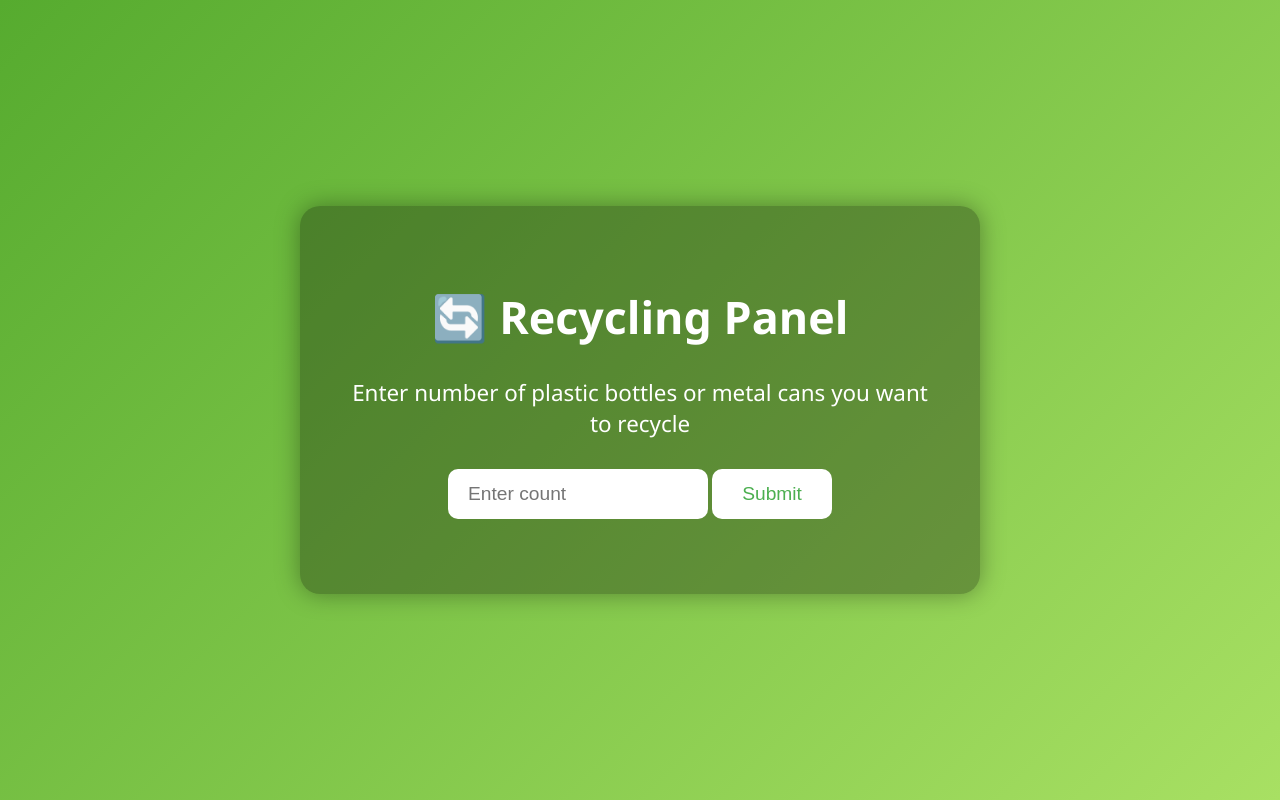
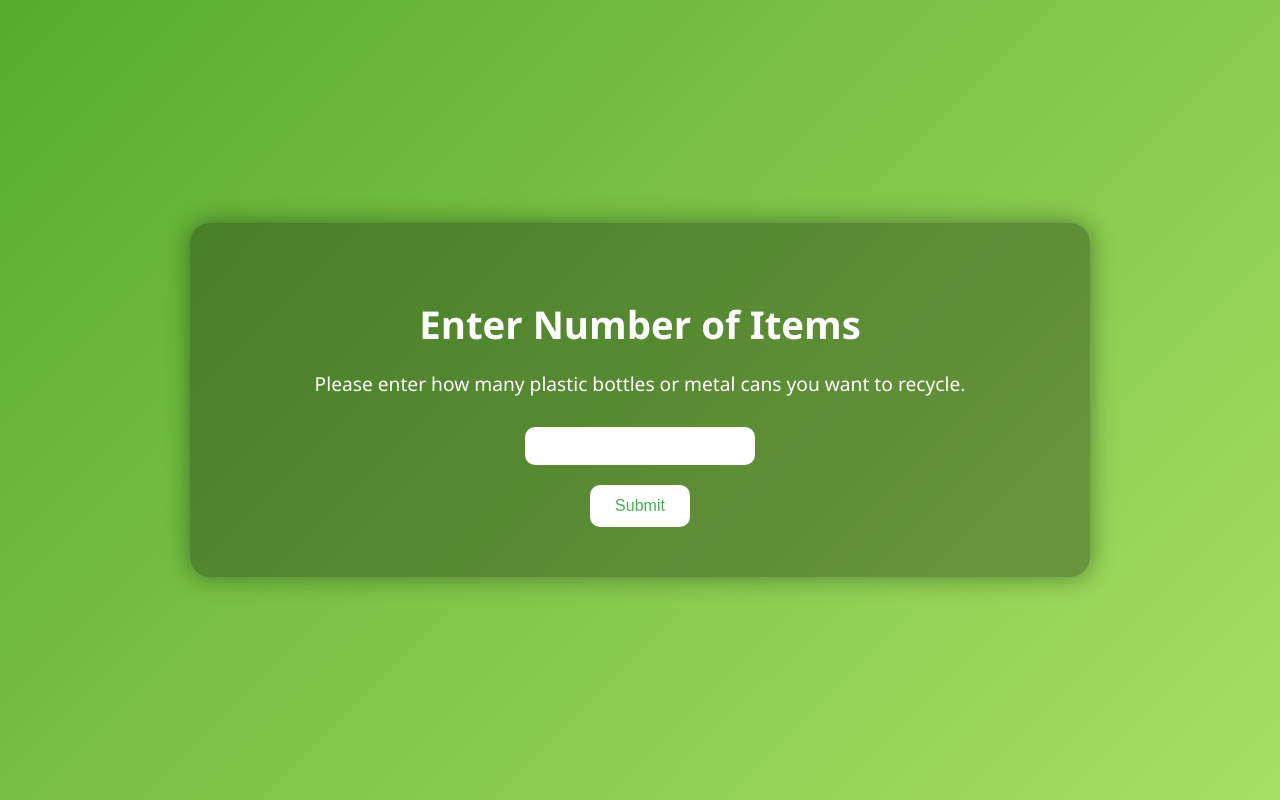
Before and after one commit to PratikGadhe/Major-Project-, a Flask app: page /enter-items in a window 1280 px wide. Run offline with Flask 3, Linux system fonts and the light colour scheme.

Commit message:
Major Project 2025

```diff
--- a/EcoRecycleApp/app.py
+++ b/EcoRecycleApp/app.py
@@ -1,27 +1,34 @@
 from flask import Flask, render_template, request
-from arduino_comm import send_open_signal
+import pyttsx3
+import threading
 
 app = Flask(__name__)
 
+# 🔉 Speak async (non-blocking)
+def speak_async(message):
+    def run():
+        engine = pyttsx3.init()
+        engine.setProperty('rate', 165)
+        engine.say(message)
+        engine.runAndWait()
+    threading.Thread(target=run).start()
+
 @app.route('/')
-def home():
-    return render_template('index.html')
+def welcome():
+    speak_async("Welcome to Incentivised Plastic or Metallic Can Recycling Machine. Let's start recycling.")
+    return render_template('welcome.html')
 
-@app.route('/enter-items')
+@app.route('/enter-items', methods=['GET'])
 def enter_items():
+    speak_async("Please enter how many number of plastic bottles or metal cans you want to recycle?")
     return render_template('enter_items.html')
 
 @app.route('/start-recycling', methods=['POST'])
 def start_recycling():
-    item_count = int(request.form['item_count'])
-    print(f"User entered {item_count} items to recycle.")
-
-    try:
-        send_open_signal(item_count)
-        return "✅ Panel opened successfully! You may now insert items."
-    except Exception as e:
-        print("❌ Error:", e)
-        return f"Error: {e}"
+    num_items = request.form.get('item_count')  # Fixed field name
+    if num_items:
+        return f"You entered {num_items} items to recycle!"
+    return "Invalid input", 400
 
 if __name__ == '__main__':
     app.run(debug=True)
--- a/EcoRecycleApp/static/style.css
+++ b/EcoRecycleApp/static/style.css
@@ -1,5 +1,3 @@
-/* static/style.css */
-
 body {
   margin: 0;
   font-family: 'Segoe UI', Tahoma, Geneva, Verdana, sans-serif;
@@ -14,39 +12,39 @@ body {
 .container {
   text-align: center;
   background: rgba(0, 0, 0, 0.3);
-  padding: 50px 40px;
+  padding: 50px;
   border-radius: 20px;
-  box-shadow: 0 0 25px rgba(0,0,0,0.35);
-  max-width: 600px;
+  box-shadow: 0 0 25px rgba(0,0,0,0.4);
+  max-width: 800px;
   width: 90%;
 }
 
 h1 {
-  font-size: 2.8em; /* Increased from 2.2em */
-  margin-bottom: 30px;
+  font-size: 2.4em;
+  margin-bottom: 20px;
 }
 
 .subtitle {
-  font-size: 1.4em; /* Increased from 1.1em */
+  font-size: 1.2em;
   margin-bottom: 30px;
 }
 
 input[type="number"] {
-  padding: 14px 20px;
-  font-size: 1.2em; /* Increased from 1em */
-  width: 220px;
+  padding: 10px 15px;
+  font-size: 1em;
+  width: 200px;
   border-radius: 10px;
   border: none;
-  margin-bottom: 25px;
+  margin-bottom: 20px;
 }
 
 button {
   background-color: #fff;
   color: #4CAF50;
   border: none;
-  padding: 14px 30px;
+  padding: 12px 25px;
   border-radius: 10px;
-  font-size: 1.2em; /* Increased from 1em */
+  font-size: 1em;
   cursor: pointer;
   transition: 0.3s ease;
 }
@@ -55,3 +53,8 @@ button:hover {
   background-color: #f0f0f0;
   transform: scale(1.05);
 }
+
+.logo {
+  width: 100px;
+  margin-bottom: 20px;
+}
--- a/EcoRecycleApp/templates/enter_items.html
+++ b/EcoRecycleApp/templates/enter_items.html
@@ -1,20 +1,24 @@
-<!-- templates/enter_items.html -->
 <!DOCTYPE html>
 <html lang="en">
 <head>
   <meta charset="UTF-8">
-  <title>Enter Items to Recycle</title>
+  <title>Enter Items</title>
   <link rel="stylesheet" href="{{ url_for('static', filename='style.css') }}">
 </head>
-<body class="enter-page">
+<body>
   <div class="container">
-    <h1>🔄 Recycling Panel</h1>
-    <p class="subtitle">Enter number of plastic bottles or metal cans you want to recycle</p>
-
-    <form action="/start-recycling" method="POST">
-      <input type="number" name="item_count" min="1" required placeholder="Enter count" />
+    <h1>Enter Number of Items</h1>
+    <p class="subtitle">Please enter how many plastic bottles or metal cans you want to recycle.</p>
+    <form action="/start-recycling" method="post">
+      <input type="number" name="item_count" min="1" required>
+      <br>
       <button type="submit">Submit</button>
     </form>
   </div>
+
+  <!-- Audio on load -->
+  <audio autoplay>
+    <source src="{{ url_for('static', filename='audio/input_prompt.mp3') }}" type="audio/mpeg">
+  </audio>
 </body>
 </html>
```
Also changed, not shown: EcoRecycleApp/speech.py (added, +14 -0 lines), EcoRecycleApp/templates/index.html (deleted, +0 -16 lines), EcoRecycleApp/templates/welcome.html (added, +23 -0 lines), generate_audio.py (added, +15 -0 lines), EcoRecycleApp/static/logo.jpeg (added), 2 other files.
